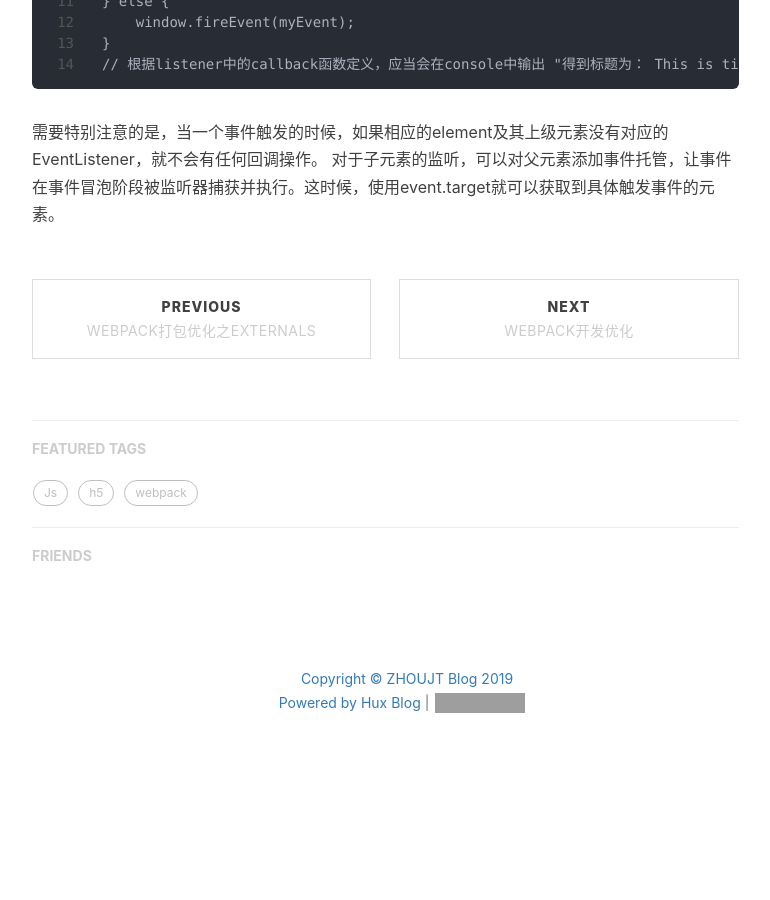
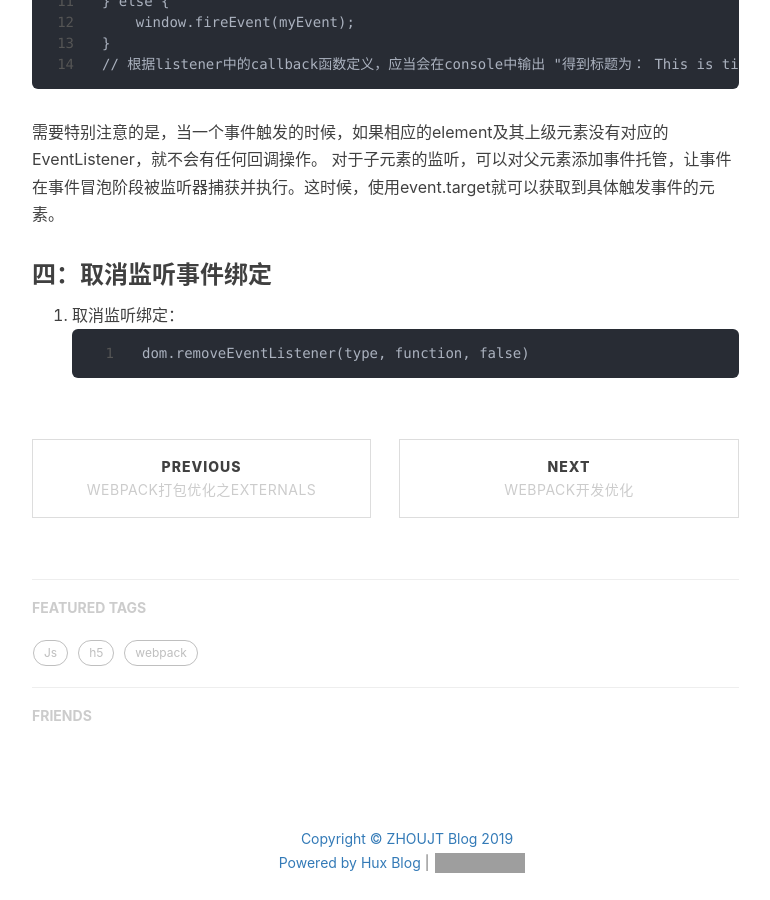
Before and after one commit to juntaozhou05/juntaozho05.github.io, a Jekyll site: the page built from _posts/2018-04-19-js-event.md, in a window 1280 px wide and 900 px high, scrolled down 1619 px. Shown: the whole window, without its empty margins (233-1003 px from the left). Built offline with Jekyll 4.4.1, drawn with Linux system fonts in a browser that asks for light colours; nearby versions of some CDN libraries; comment, search, counter and statistics services are not loaded; before the commit the page ends 2426 px from its top, so only the background shows below that; grey boxes are pictures that could not be loaded.

Commit message:
add blog

````diff
--- a/_posts/2018-04-19-js-event.md
+++ b/_posts/2018-04-19-js-event.md
@@ -62,3 +62,10 @@ if(window.dispatchEvent) {
 
 需要特别注意的是，当一个事件触发的时候，如果相应的element及其上级元素没有对应的EventListener，就不会有任何回调操作。
 对于子元素的监听，可以对父元素添加事件托管，让事件在事件冒泡阶段被监听器捕获并执行。这时候，使用event.target就可以获取到具体触发事件的元素。
+
+### 四：取消监听事件绑定
+
+1. 取消监听绑定：
+```
+dom.removeEventListener(type, function, false)
+```
````
